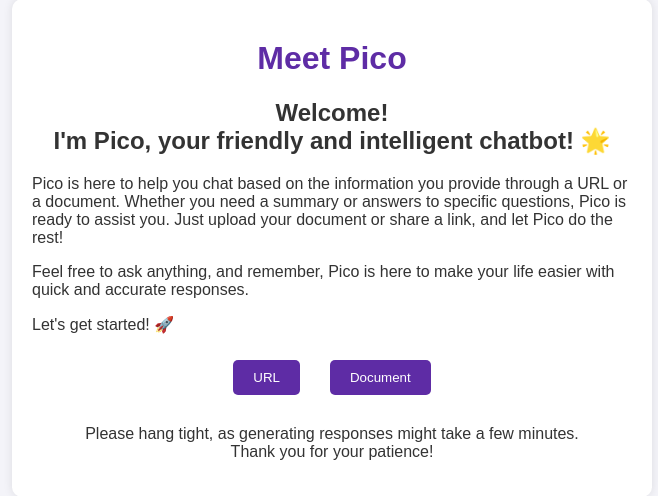
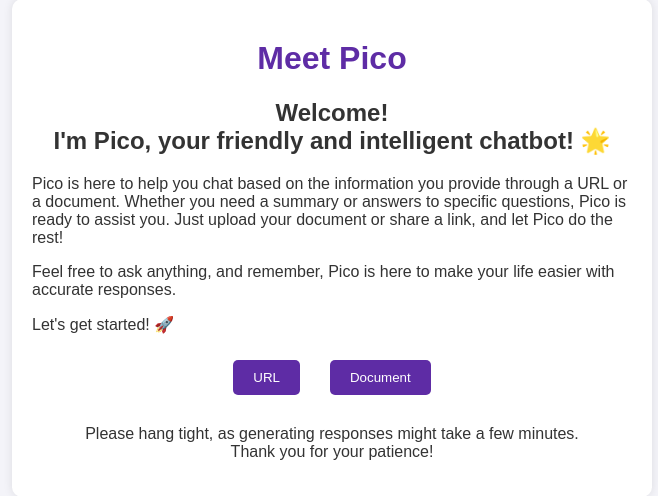
Before and after one commit to PrishaAnand04/Chat_With_Document, a Flask app: page / in a window 1280 px wide. Shown: the part 21-517 px from the top of the page, without its empty margins (308-966 px from the left). Run offline with Flask 3, Linux system fonts and the light colour scheme.

Commit message:
Update front_end.html

```diff
--- a/templates/front_end.html
+++ b/templates/front_end.html
@@ -14,7 +14,7 @@
             <center>
             <h2>Welcome! <br> I'm Pico, your friendly and intelligent chatbot! 🌟</h2></center>
             <p>Pico is here to help you chat based on the information you provide through a URL or a document. Whether you need a summary or answers to specific questions, Pico is ready to assist you. Just upload your document or share a link, and let Pico do the rest!</p>
-            <p>Feel free to ask anything, and remember, Pico is here to make your life easier with quick and accurate responses.</p>
+            <p>Feel free to ask anything, and remember, Pico is here to make your life easier with accurate responses.</p>
             <p>Let's get started! 🚀</p>
         </div>
 
```
